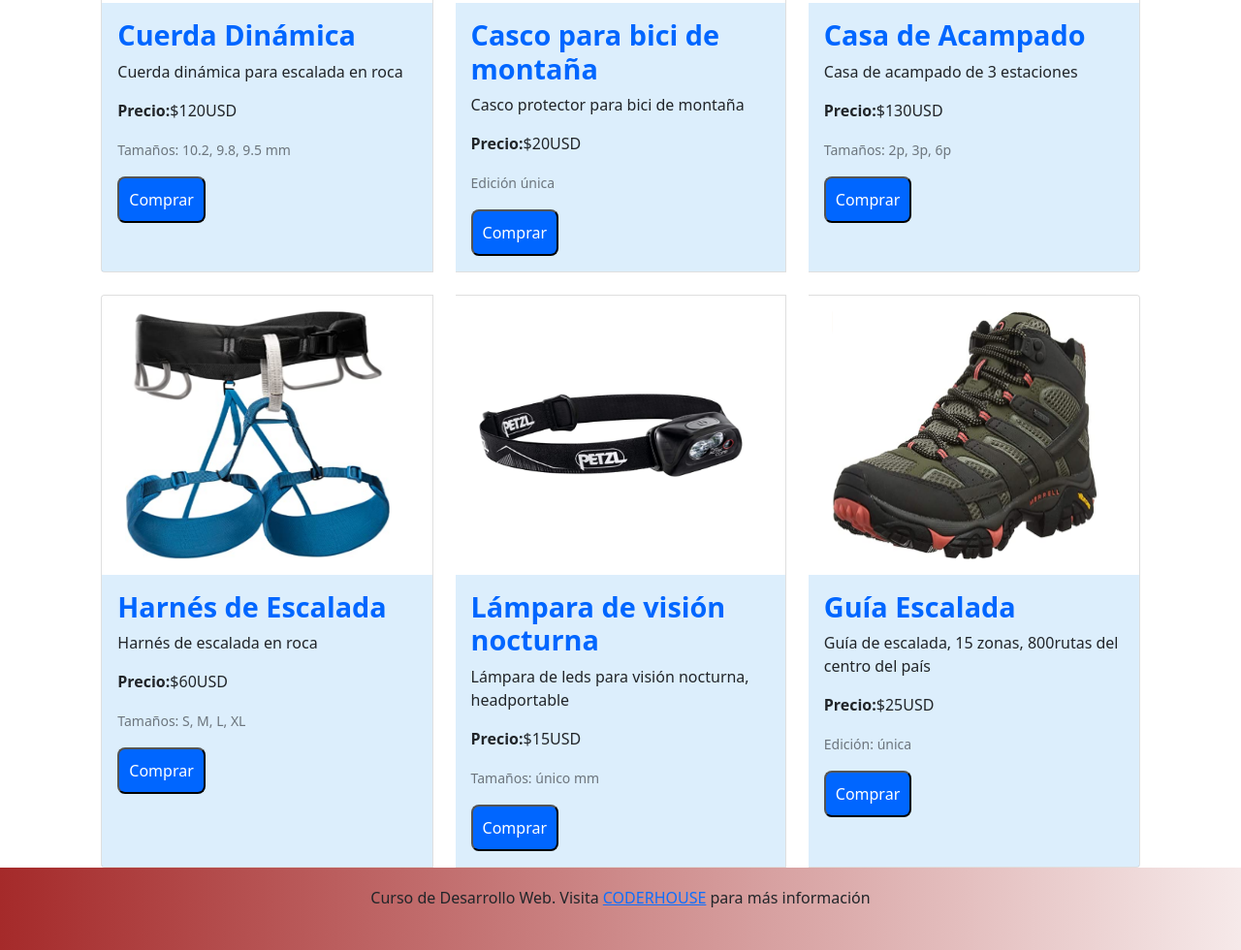
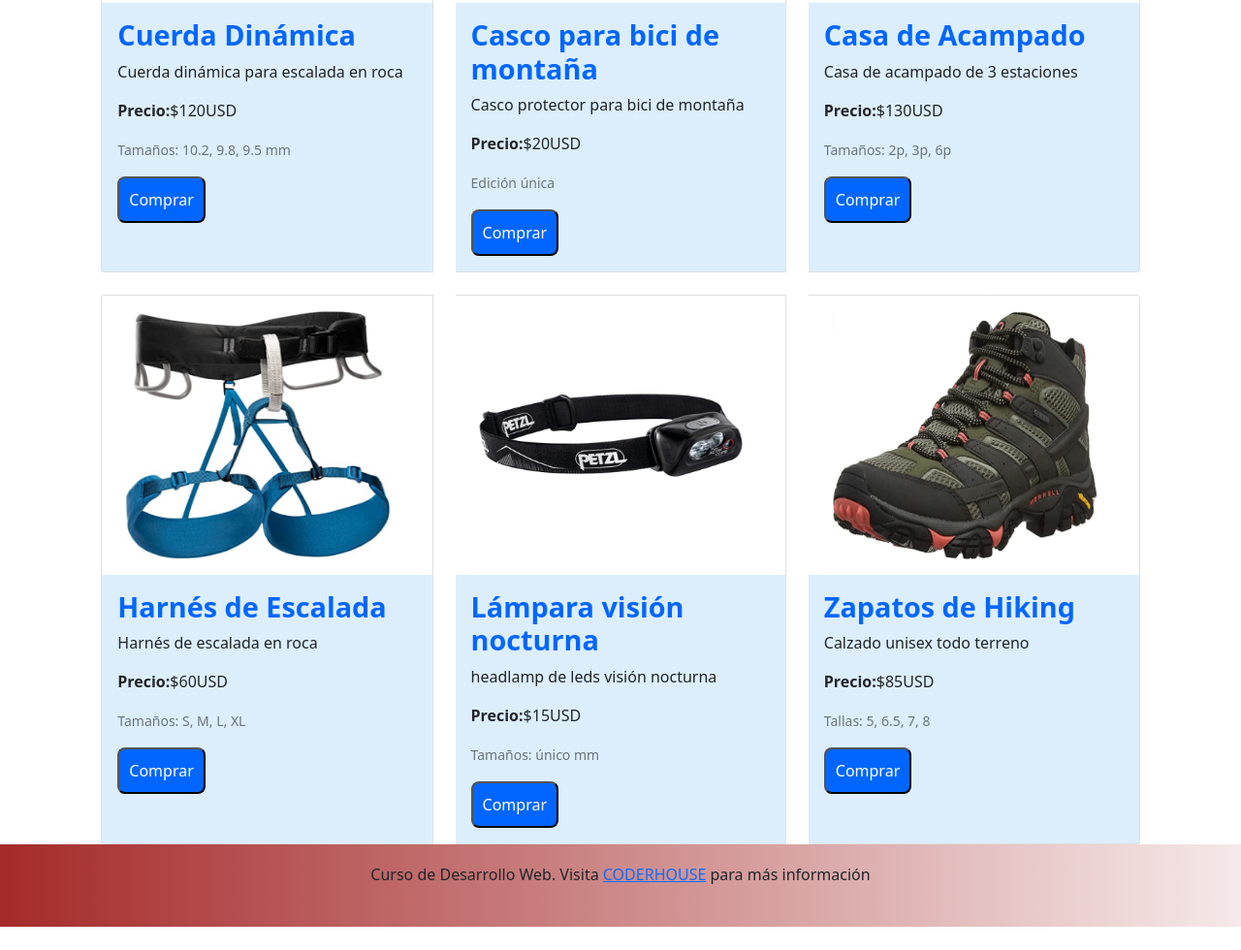
Before and after one commit to gabytururu/DW_RumboNat_EntregaFinal, a website: page merch.html in a window 1280 px wide. Shown: the part 1074-2054 px from the top of the page at 97% size. After the commit the page ends 2030 px from the top, so only its background shows below. Drawn offline with Linux system fonts and the light colour scheme; a web font is replaced by a local one.

Commit message:
Tienda - arreglo descripciones

```diff
--- a/merch.html
+++ b/merch.html
@@ -129,8 +129,8 @@
                 <div class="card">
                     <img src="imagenes/tienda/headlamp.png" class="prod8 card-img-top" alt="lámpara nocturna">
                     <div class="card-body">
-                        <h5 class="card-title titulo">Lámpara de visión nocturna</h5>
-                        <p class="card-text">Lámpara de leds para visión nocturna, headportable</p>
+                        <h5 class="card-title titulo">Lámpara visión nocturna</h5>
+                        <p class="card-text">headlamp de leds visión nocturna</p>
                         <p class="card-text"><strong>Precio:</strong>$15USD</p>
                         <p class="card-text"><small class="text-muted">Tamaños: único mm</small></p>
                         <button class="boton">Comprar</button>
@@ -139,10 +139,10 @@
                 <div class="card">
                     <img src="imagenes/tienda/merrell.png" class="prod9 card-img-top" alt="guía escalada">
                     <div class="card-body">
-                        <h5 class="card-title titulo">Guía Escalada</h5>
-                        <p class="card-text">Guía de escalada, 15 zonas, 800rutas del centro del país</p>
-                        <p class="card-text"><strong>Precio:</strong>$25USD</p>
-                        <p class="card-text"><small class="text-muted">Edición: única</small></p>
+                        <h5 class="card-title titulo">Zapatos de Hiking</h5>
+                        <p class="card-text">Calzado unisex todo terreno</p>
+                        <p class="card-text"><strong>Precio:</strong>$85USD</p>
+                        <p class="card-text"><small class="text-muted">Tallas: 5, 6.5, 7, 8</small></p>
                         <button class="boton">Comprar</button>
                     </div>
                 </div>
```
